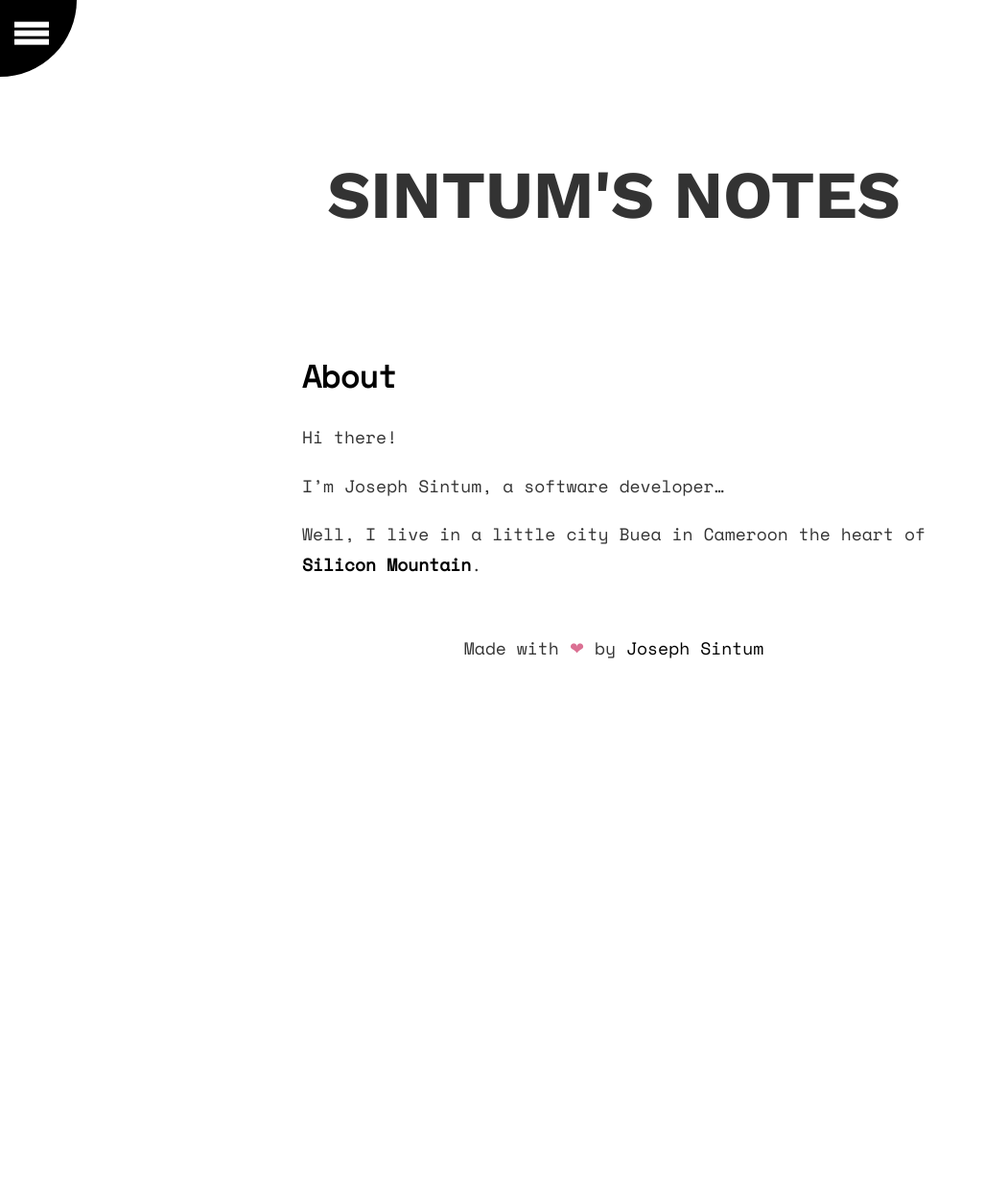
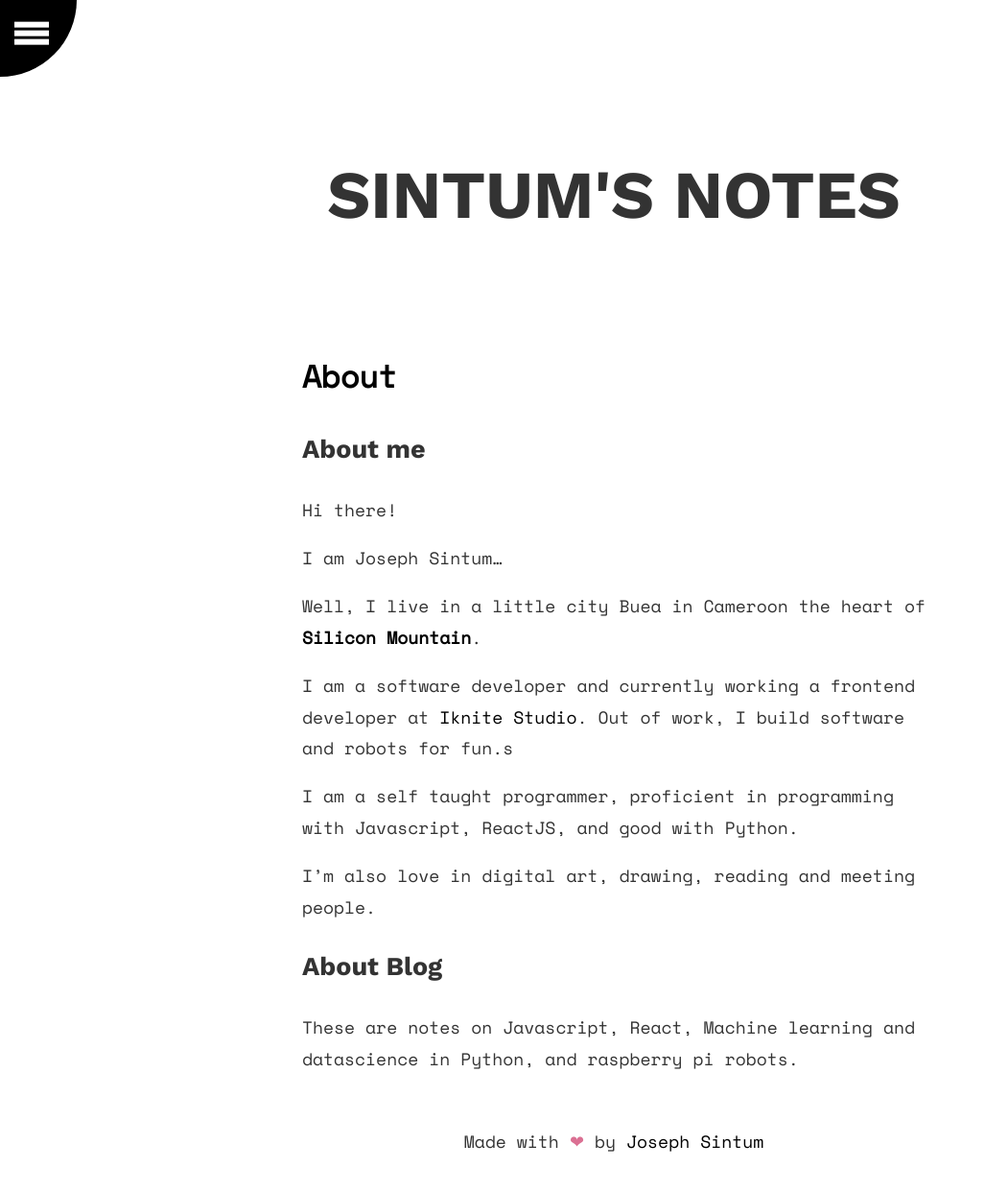
Before and after one commit to josephsintum/v2_website, a Jekyll site: the page built from _pages/about.md, in a window 1280 px wide. Shown: the whole page at 96% size, without its empty margins (0-1027 px from the left). Built offline with Jekyll 4.4.1, drawn with Linux system fonts in a browser that asks for light colours; before the commit the page ends 900 px from its top, so only the background shows below that.

Commit message:
more about me

```diff
--- a/_pages/about.md
+++ b/_pages/about.md
@@ -4,8 +4,20 @@ title: About
 permalink: /about/
 ---
 
+## About me
+
 Hi there!
 
-I'm Joseph Sintum, a software developer...
+I am Joseph Sintum...
 
 Well, I live in a little city Buea in Cameroon the heart of <a href="http://smconf.org/" target="_blank">**Silicon Mountain**</a>.
+
+I am a software developer and currently working a frontend developer at <a href="https://iknite.studio">Iknite Studio</a>. Out of work, I build software and robots for fun.s
+
+I am a self taught programmer, proficient in programming with Javascript, ReactJS, and good with Python.
+
+I'm also love in digital art, drawing, reading and meeting people.
+
+## About Blog
+
+These are notes on Javascript, React, Machine learning and datascience in Python, and raspberry pi robots.
```
Also changed, not shown: _pages/contact.md (deleted, +0 -23 lines).
